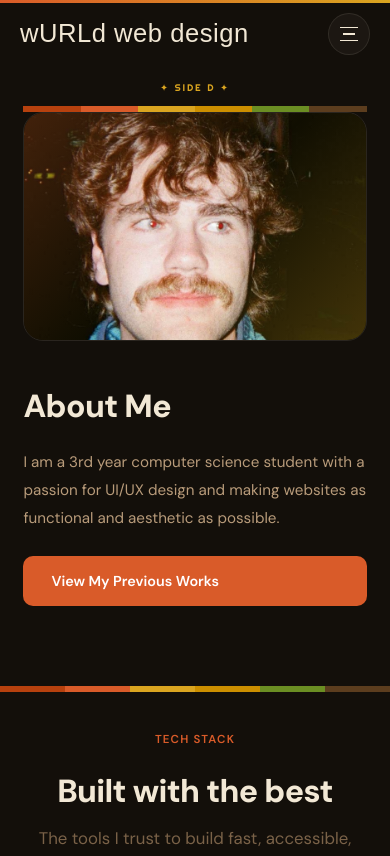
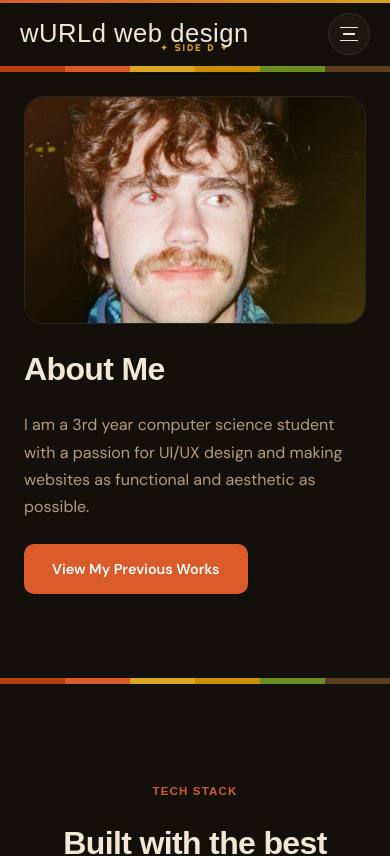
Before and after one commit to benabrey/portfolio-website, a Next.js app: page /about in a window 390 px wide. Shown: the top 856 px of the page. Built offline with nearby package versions, Linux system fonts and the light colour scheme; a web font is replaced by a local one.

Commit message:
Ready to send and test. About page complete

```diff
--- a/app/about/page.tsx
+++ b/app/about/page.tsx
@@ -1,5 +1,5 @@
 "use client";
-import React from "react";
+import "../styles/about.css";
 import { motion, type Variants } from "framer-motion";
 import TechStack from "../components/TechStack";
 
--- a/app/components/TechStack.tsx
+++ b/app/components/TechStack.tsx
@@ -77,10 +77,18 @@
         }}
         style={{ textAlign: "center", marginBottom: "4rem" }}
       >
-        <motion.div className="section-label" variants={fadeUp}>
+        <motion.div
+          className="section-label"
+          variants={fadeUp}
+          style={{ fontFamily: "var(--font-hero)" }}
+        >
           Tech Stack
         </motion.div>
-        <motion.h2 className="section-title" variants={fadeUp}>
+        <motion.h2
+          className="section-title"
+          variants={fadeUp}
+          style={{ fontFamily: "var(--font-hero)" }}
+        >
           Built with the best
         </motion.h2>
         <motion.p
@@ -90,6 +98,7 @@
             maxWidth: "40ch",
             margin: "1rem auto 0",
             fontSize: "1.05rem",
+            fontFamily: "var(--font-display)",
           }}
         >
           The tools I trust to build fast, accessible, modern sites
--- a/app/globals.css
+++ b/app/globals.css
@@ -8,6 +8,8 @@
 @import './styles/home.css';
 @import './styles/works.css';
 @import './styles/contact.css';
+@import './styles/about.css';
+
 
 /* ── Tokens ── */
 :root {
--- /dev/null
+++ b/app/styles/about.css
@@ -0,0 +1,116 @@
+/* ── Hero ── */
+.about.section {
+  padding: 80px 0;
+}
+
+.about.reveal {
+  display: grid;
+  grid-template-columns: 1fr 1fr;
+  align-items: center;
+  gap: 60px;
+  max-width: 1200px;
+  margin: 0 auto;
+  padding: 60px 40px;
+}
+
+/* ── Image ── */
+.about-image-wrap {
+  position: relative;
+}
+
+.about-image-wrap img {
+  width: 100%;
+  aspect-ratio: 5/4;
+  object-position: center 60%;
+  border-radius: 16px;
+  display: block;
+  object-fit: cover;
+}
+
+/* ── Text ── */
+.about-text {
+  display: flex;
+  flex-direction: column;
+  gap: 24px;
+}
+
+.about-text .section-title {
+  font-family: var(--font-hero), serif;
+  font-size: clamp(2.5rem, 5vw, 4rem);
+  color: var(--text-primary);
+  line-height: 1.1;
+  margin: 0;
+}
+
+.about-body {
+  font-family: var(--font-dm-sans), sans-serif;
+  font-size: 1.1rem;
+  color: var(--text-sub);
+  line-height: 1.7;
+  margin: 0;
+}
+
+.about-text .hero-cta {
+  align-self: flex-start;
+}
+
+.about-title-accent {
+  background: linear-gradient(135deg, var(--accent), var(--accent-2));
+  -webkit-background-clip: text;
+  -webkit-text-fill-color: transparent;
+  background-clip: text;
+}
+
+/* ── TechStack section ── */
+.about.techstack {
+  padding: 80px 40px;
+}
+
+/* ── Tablet + Mobile ── */
+@media (max-width: 1024px) {
+  .about.section {
+    padding: 40px 0 60px;
+  }
+
+  .about.reveal {
+    grid-template-columns: 1fr;
+    padding: 24px 24px;
+    gap: 28px;
+  }
+
+  .about-image-wrap {
+    width: 100%;
+    max-width: 500px;
+    margin: 0 auto;
+  }
+
+  .about-image-wrap img {
+    width: 100%;
+    height: auto;
+    border-radius: 12px;
+  }
+
+  .about-text .section-title {
+    font-size: clamp(2rem, 8vw, 3rem);
+  }
+
+  .about-body {
+    font-size: 1rem;
+  }
+
+  .about-text .hero-cta {
+    align-self: flex-start;
+    width: auto;
+  }
+
+  .about.techstack {
+    padding: 60px 24px;
+  }
+}
+
+/* ── Small phones ── */
+@media (max-width: 480px) {
+  .about-image-wrap {
+    max-width: 100%;
+  }
+}
--- a/app/styles/home.css
+++ b/app/styles/home.css
@@ -41,7 +41,7 @@
   align-items: center;
   flex: 1;
   z-index: 1;
-  margin-left: -30vw;
+  margin-left: -42vw;
 }
 
 /* ═══════════════════════════════════════
@@ -470,9 +470,7 @@
 }
 
 /* ── Mobile — fullscreen vinyl takeover ── */
-@media (max-width: 768px) {
-  /* Use dynamic viewport height so the page fills the actual visible area on iOS Safari,
-     not the 100vh that includes the browser chrome — fixes hidden hint + peeking footer */
+@media (max-width: 1024px) {
   .vinyl-home {
     height: 100dvh;
   }
@@ -504,7 +502,6 @@
     border-radius: 4px;
   }
 
-  /* Recalculate all absolute positions for mobile padding: 28px top/bottom, 20px left/right */
   .turntable-mobile .sleeve-rainbow {
     width: calc(100% + 40px);
     margin: 0 -20px;
@@ -534,6 +531,39 @@
     font-size: 0.65rem;
   }
 
+  .turntable-mobile .label-link{
+    font-size: 1rem;
+    padding: 8px 24px;
+    min-width: 110px;
+  }
+
+  .turntable-mobile .label-links{
+    gap: 8px;
+  }
+
+  .turntable-mobile .label-side-text{
+    font-size: 0.65rem;
+  }
+
+  .turntable-mobile .label-title{
+    font-size: 1.1rem;
+  }
+
+  .turntable-mobile .label-area {
+    width: 52%;
+  }
+
+  .turntable-mobile .sleeve::before{
+    width: 90%;
+  }
+
+  .turntable-mobile .sleeve-title{
+    font-size: 3.5rem;
+  }
+
+  .turntable-mobile .sleeve-accent{
+    font-size: 2.8rem;
+  }
   .record-track-mobile {
     position: absolute;
     left: 50%;
@@ -549,22 +579,49 @@
   .sleeve-corner { font-size: 0.5rem; }
 
   .pull-hint {
-    /* Reset ALL desktop positioning */
     top: auto;
     right: auto;
     left: 50%;
     transform: translateX(-50%);
-    bottom: 32px;
-    font-size: 1rem;
+    bottom: 20%;
+    font-size: 1.2rem;
+    z-index: 20;
+  }
+
+  .shimmer-text{
+    color: var(--text-sub);
+    background: linear-gradient(
+      90deg,
+      var(--text-sub) 0%,
+      #B7410E 15%,
+      #d95b29 30%,
+      #DAA520 45%,
+      #CC8F00 55%,
+      #6B8E23 70%,
+      #5c3d1e 85%,
+      var(--text-sub) 100%
+    );
+    background-size: 200% 100%;
+    -webkit-background-clip: text;
+    -webkit-text-fill-color: transparent;
+    background-clip: text;
+    animation: shimmer 2.5s ease-in-out infinite;
+    font-size: 1.8rem;
+  }
+
+  @supports not (-webkit-background-clip: text){
+    .shimmer-text{
+      -webkit-text-fill-color: unset;
+      color: var(--text-sub);
+    }
+  }
+  @keyframes shimmer {
+    0% { background-position: 100% 0;}
+    100% { background-position: -100% 0;}
   }
 
   .pull-arrow {
-    animation: nudge-mobile 1.4s ease-in-out infinite;
-  }
-
-  @keyframes nudge-mobile {
-    0%, 100% { transform: translateY(0); }
-    50% { transform: translateY(-8px); }
+    animation: none;
   }
 
   .flip-hint {
```
Also changed, not shown: app/contact/page.tsx (+33 -11 lines), app/page.tsx (+9 -7 lines).
